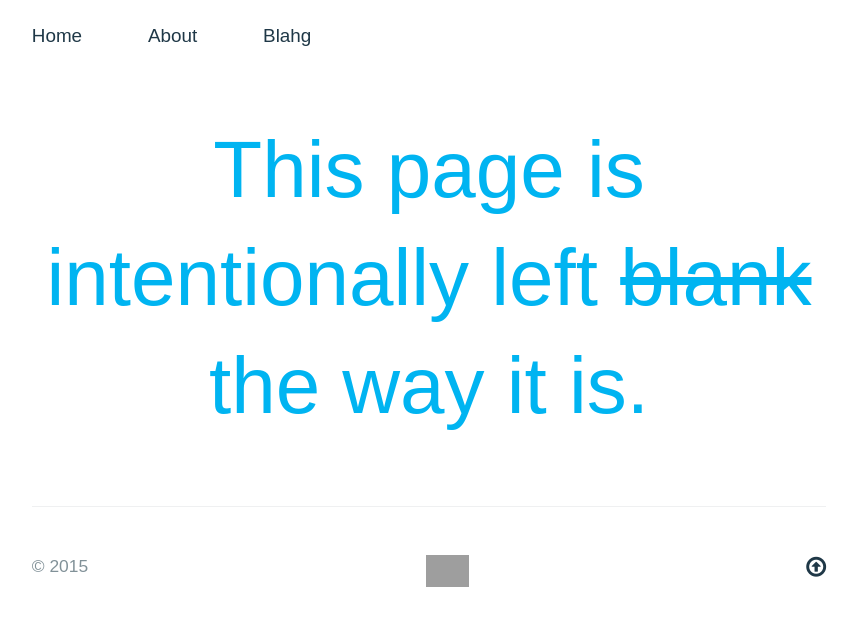
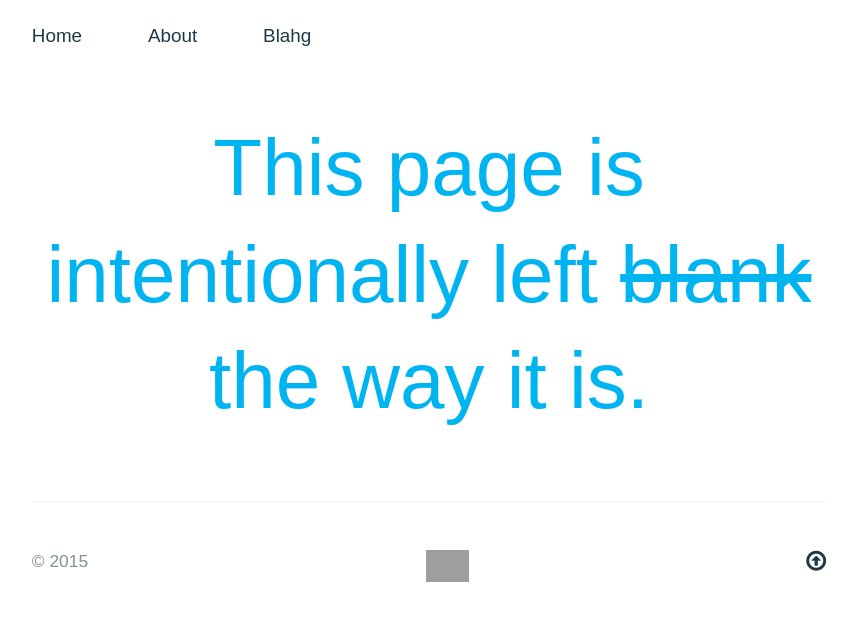
Before and after one commit to a-mar/a-mar.github.io, a Jekyll site: the page built from index.html, in a window 1280 px wide. Shown: the top 626 px of the page, without its empty margins (211-1069 px from the left). Built offline with Jekyll 4.4.1, drawn with Linux system fonts in a browser that asks for light colours; nearby versions of some CDN libraries; some web fonts are replaced; Markdown is read by kramdown in place of the engine named in the settings; grey boxes are pictures that could not be loaded.

Commit message:
Update main.css

```diff
--- a/stylesheets/main.css
+++ b/stylesheets/main.css
@@ -7,7 +7,7 @@ body {
   padding:0px 70px 70px;
   margin-left:auto;
   margin-right:auto;
-  font: 131%/1.35 'FiraBook', sans-serif;
+  font: 131%/1.33 'FiraBook', sans-serif;
   font-weight: 300;
   color: #6F6F6F;
   font-feature-settings: "liga", "pnum", "cpsp", "case";
@@ -193,5 +193,5 @@ img.displayed {
     margin-right: auto }
 
 li:not(:last-child) {
-    padding-bottom: 5px;
+    padding-bottom: 5.5px;
 }
```
